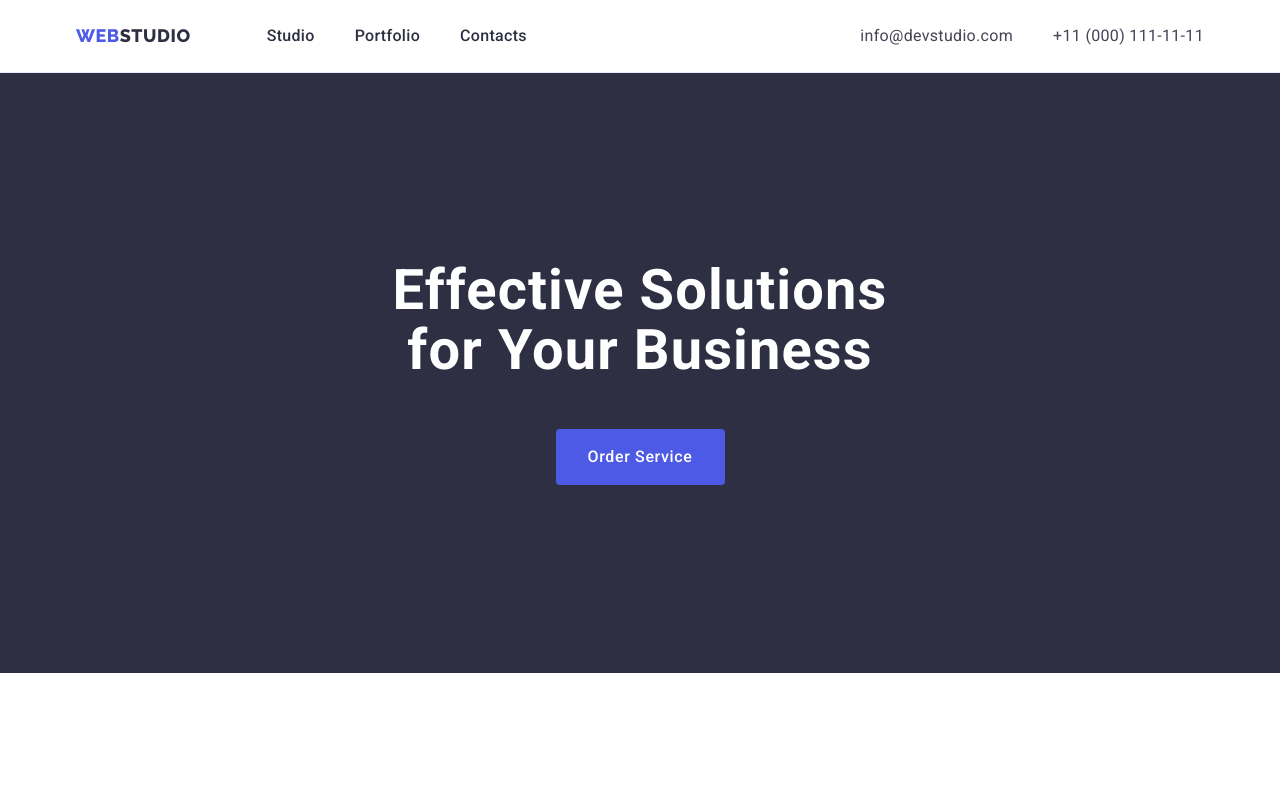
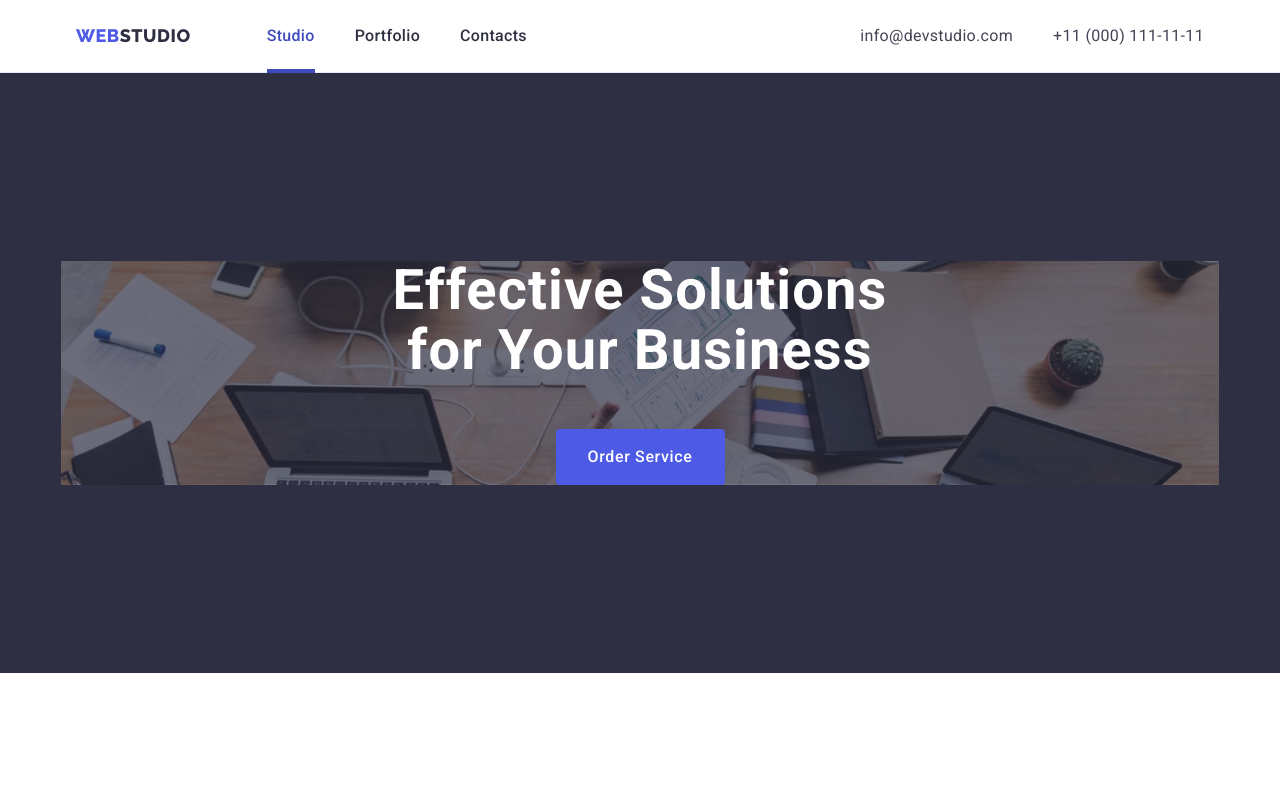
Before and after one commit to NataliaYedynak/goit-markup-hw-04, a plain HTML site: page index.html in a window 1280 px wide. Shown: the top 789 px of the page. Drawn offline with nearby package versions, Linux system fonts and the light colour scheme.

Commit message:
Summary (required)

```diff
--- a/css/styles.css
+++ b/css/styles.css
@@ -89,6 +89,7 @@ img {
   color: var(--brand-color);
   padding: 24px 0;
   display: block;
+  transition: color 250ms cubic-bezier(0.4, 0, 0.2, 1);
 }
 .header-link:hover {
   color: #404bbf;
@@ -96,8 +97,22 @@ img {
 .header-link:focus {
   color: #404bbf;
 }
+.current {
+  position: relative;
+  color: #404bbf;
+}
+.current::after {
+  content: "";
+  position: absolute;
+  left: 0;
+  bottom: -1px;
+  background-color: #404bbf;
+  height: 4px;
+  width: 100%;
+}
 .address {
   font-style: normal;
+  margin-left: auto;
   color: #434455;
 }
 .address-list {
@@ -106,7 +121,6 @@ img {
   align-items: center;
 }
 .address-item {
-  font-style: normal;
   font-weight: 400;
   font-size: 16px;
   line-height: 1.5;
@@ -114,6 +128,7 @@ img {
 }
 .contacts-link {
   color: #434455;
+  transition: color cubic-bezier(0.4, 0, 0.2, 1);
 }
 .contacts-link:hover {
   color: #404bbf;
@@ -126,6 +141,16 @@ img {
   background: var(--brand-color);
   padding-top: 188px;
   padding-bottom: 188px;
+}
+.hero-container {
+  background-image: linear-gradient(
+      rgba(46, 47, 66, 0.7),
+      rgba(46, 47, 66, 0.7)
+    ),
+    url(../images/people-office\ 1.jpg);
+  background-repeat: no-repeat;
+  background-position: center;
+  background-size: cover;
 }
 .hero-title {
   font-style: normal;
--- a/index.html
+++ b/index.html
@@ -28,7 +28,7 @@
           >
           <ul class="header-list">
             <li>
-              <a class="header-link link" href="./index.html">Studio</a>
+              <a class="header-link link current" href="./index.html">Studio</a>
             </li>
             <li>
               <a class="header-link link" href="">Portfolio</a>
@@ -58,7 +58,7 @@
     <main>
       <!--Hero section-->
       <section class="hero">
-        <div class="container">
+        <div class="container hero-container">
           <h1 class="hero-title">Effective Solutions for Your Business</h1>
           <button class="hero-button" type="button">Order Service</button>
         </div>
```
Also changed, not shown: images/people-office 1.jpg (added).
